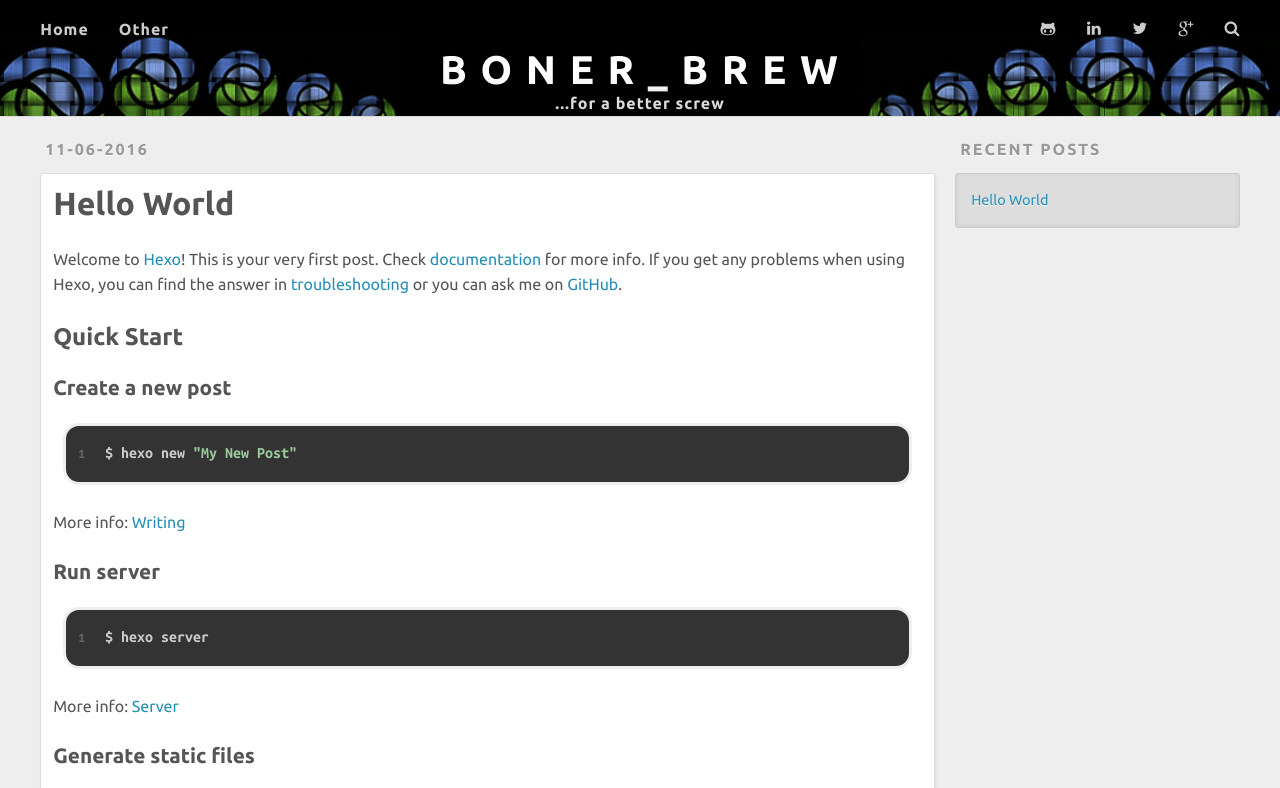
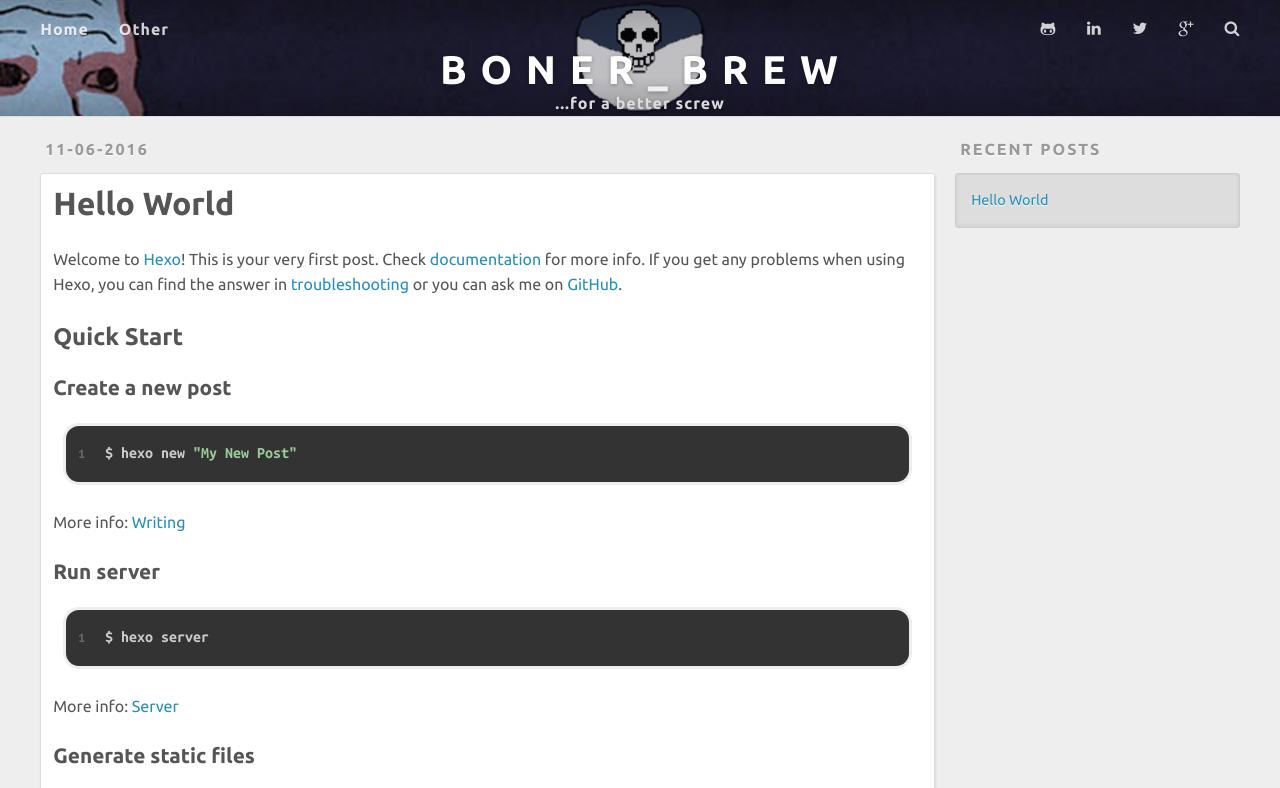
Before and after one commit to HulaSamsquanch/bonerbrew, a plain HTML site: page index.html in a window 1280 px wide. Shown: the top 788 px of the page. Drawn offline with nearby package versions, Linux system fonts and the light colour scheme.

Commit message:
Site updated: 2016-11-06 01:09:12

```diff
--- a/css/style.css
+++ b/css/style.css
@@ -123,7 +123,7 @@ body,
   height: 100%;
 }
 body {
-  background-image: url("images/1920.png");
+  background: #eee;
   font: 16px Ubuntu, sans-serif;
   -webkit-text-size-adjust: 100%;
 }
@@ -348,7 +348,7 @@ body {
   left: 0;
   width: 100%;
   height: 100%;
-  background: url("images/jr0cket-banner-dual-clojure.png") center #000;
+  background: url("images/banrar.png") center #000;
   -webkit-background-size: cover;
   -moz-background-size: cover;
   background-size: cover;
```
Also changed, not shown: css/images/banrar.png (added).
